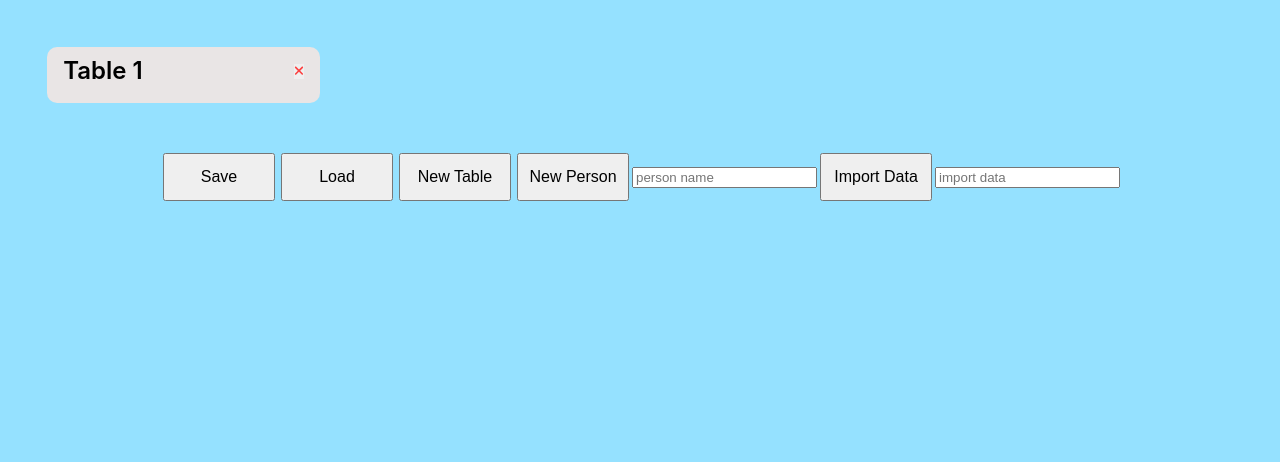
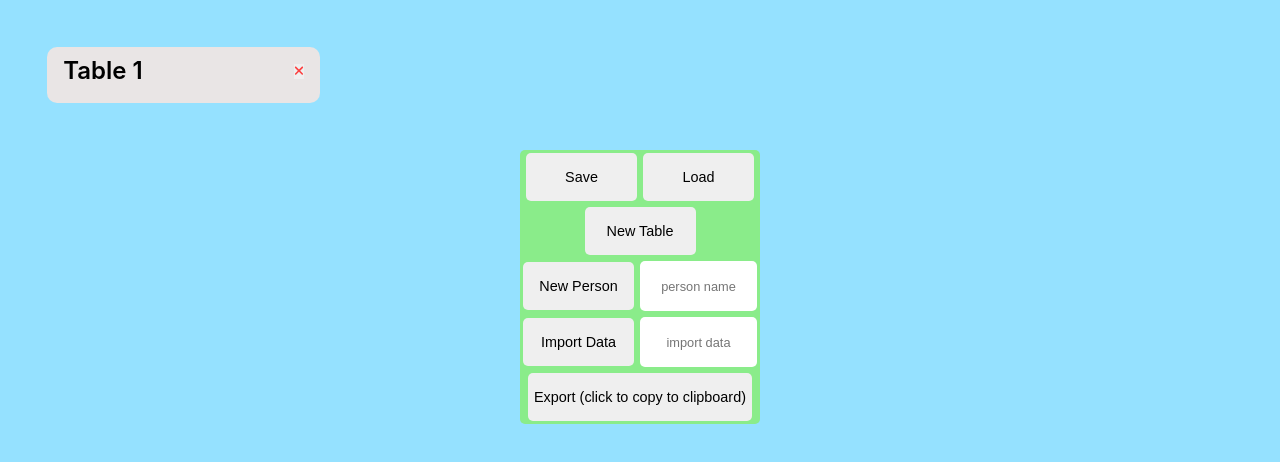
Before and after one commit to Endercheif/tablular-stuff, a React (Vite) app: page / in a window 1280 px wide. Shown: the top 462 px of the page. Built offline with nearby package versions, Linux system fonts and the light colour scheme; the HTML template or start-up script is replaced by a standard one.

Commit message:
Styling + Export Button

```diff
--- a/src/App.scss
+++ b/src/App.scss
@@ -78,17 +78,44 @@ section.table {
 
 
 .controls {
-  // border: 1px solid;
+  // border: 2px solid var(--bg);
+  border-radius: 5px;
+
+  background-color: rgb(138, 236, 138);
+
   width: fit-content;
   margin: 5px auto;
   margin-bottom: 10em;
 
-  button {
-    font-size: 1rem;
+  display: flex;
+  align-items: center;
+  flex-direction: column;
 
-    height: 3em;
-    width: 7em;
+  .subcontrols {
+    display: flex;
+    flex-grow: 1;
+    align-items: center;
+    justify-content: center;
+    width: 15rem;
+  }
+
+  button, input {
+    font-size: 0.9rem;
+
+    height: 3rem;
+    min-width: calc(50% - 9px);
     margin: 3px;
+
+    border: none;
+    border-radius: 5px;
+
+    text-align: center;
+
+
+  }
+
+  input {
+    font-size: 0.8rem;
   }
 
 }
--- a/src/components/Controls.tsx
+++ b/src/components/Controls.tsx
@@ -12,6 +12,7 @@ export default function Controls({
 
   return (
     <div className="controls">
+      <div className="subcontrols">
         <button
           onClick={() =>
             localStorage.setItem("table", JSON.stringify(tableHook.data))
@@ -26,6 +27,8 @@ export default function Controls({
         >
           Load
         </button>
+      </div>
+      <div className="subcontrols">
         <button
           onClick={() => {
             const newData = tableHook.data.slice();
@@ -35,6 +38,8 @@ export default function Controls({
         >
           New Table
         </button>
+      </div>
+      <div className="subcontrols">
         <button
           onClick={() => {
             tableHook.addPerson(name);
@@ -56,6 +61,8 @@ export default function Controls({
             setName(e.target.value);
           }}
         />
+      </div>
+      <div className="subcontrols">
         <button
           onClick={() => {
             tableHook.setData(JSON.parse(data as any));
@@ -74,5 +81,17 @@ export default function Controls({
           }}
         />
       </div>
+      <button
+        onClick={async () => {
+          await navigator.clipboard.writeText(
+            `https://${window.location.host}?${escape(
+              JSON.stringify(tableHook.data)
+            )}`
+          );
+        }}
+      >
+        Export (click to copy to clipboard)
+      </button>
+    </div>
   );
 }
```
Lines whose indentation alone changed are shown as unchanged.
